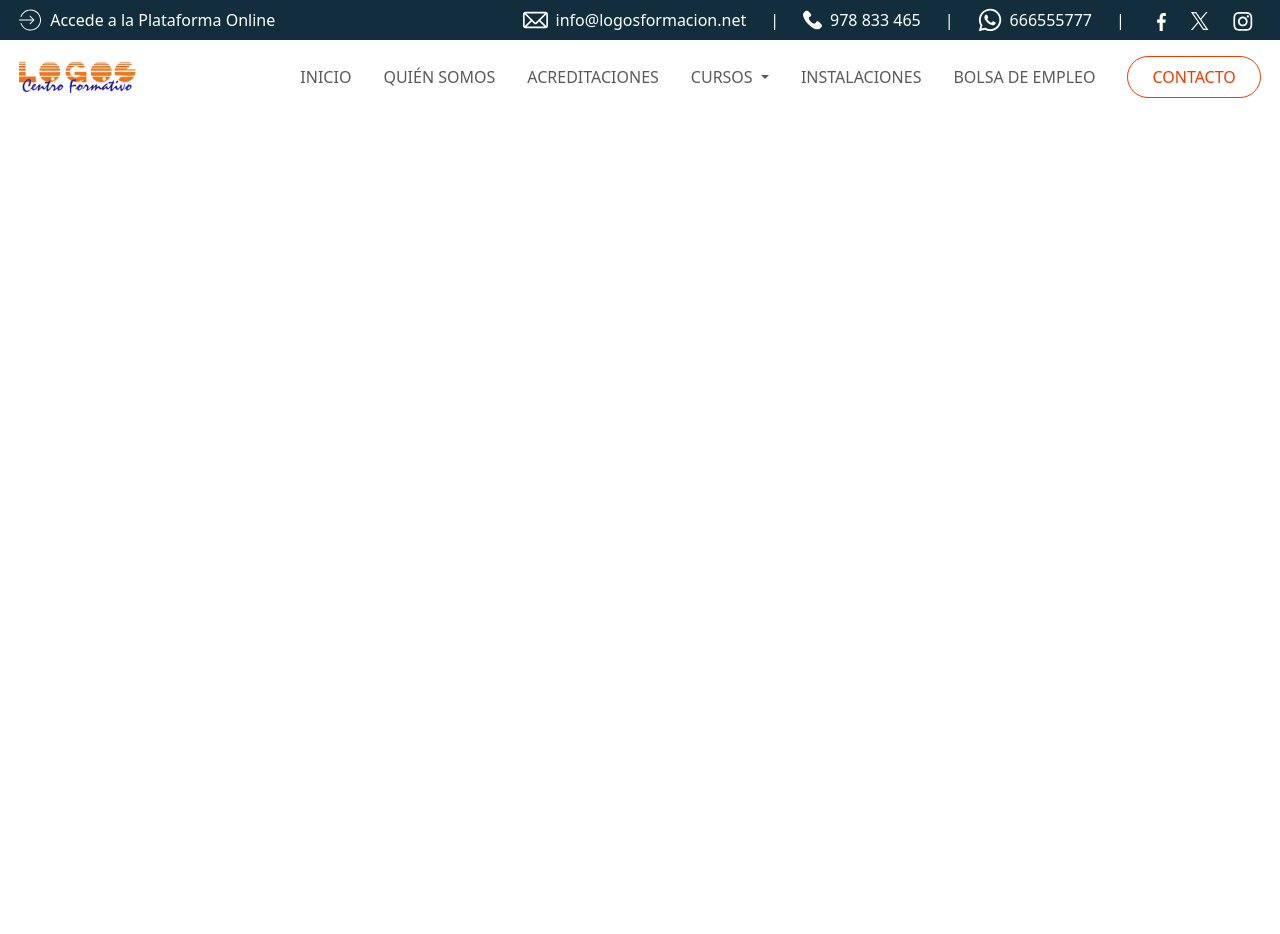
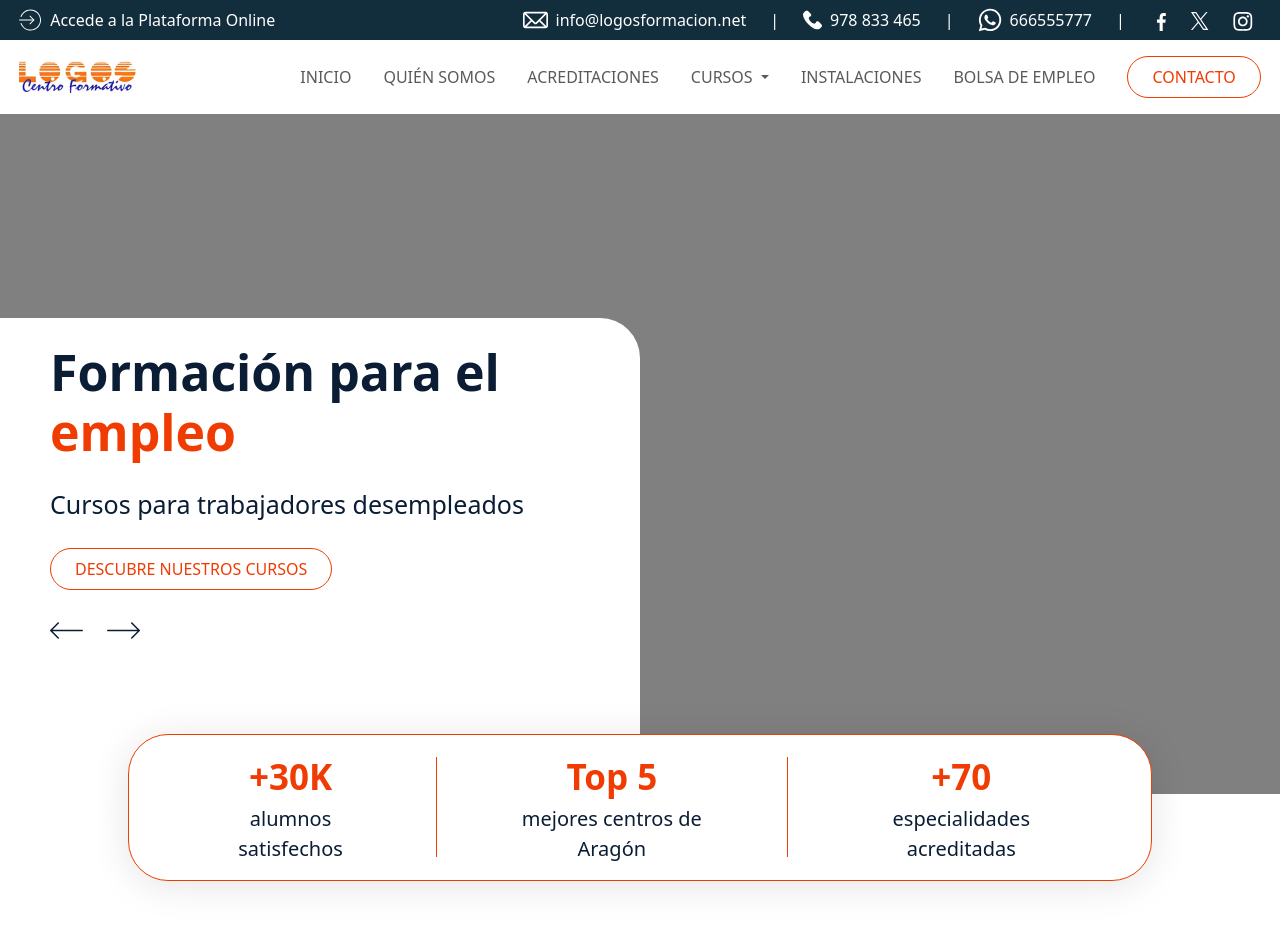
Before and after one commit to salvadormemorandum/centroformativo, a plain HTML site: page index.html in a window 1280 px wide. Before the commit the page ends 800 px from the top, so only its background shows below. Drawn offline with nearby package versions, Linux system fonts and the light colour scheme.

Commit message:
carousel de cabecera y bloque de datos

```diff
--- a/index.css
+++ b/index.css
@@ -1,6 +1,7 @@
 :root {
     --dark-blue: #122E3C;
     --color-principal: #F03C02;
+    --color-texto: #0A1D35;
 }
 
 * {
@@ -12,6 +13,7 @@
 html,
 body {
     min-height: 100vh;
+    color: var(--color-texto) !important;
 }
 
 /* Layout */
@@ -37,8 +39,28 @@ button.cta,
 a.cta {
     border-radius: 40px;
     border: 1px solid var(--color-principal);
-    color: var(--color-principal);
+    color: var(--color-principal) !important;
     padding: .5rem 1.5rem;
+    font-size: 16px;
+    font-weight: 500;
+}
+
+.cta:hover,
+button.cta:hover,
+a.cta:hover {
+    border: 1px solid var(--color-principal);
+    color: #fff !important;
+    background-color: var(--color-principal);
+}
+
+/* Textos */
+.texto-resaltado {
+    color: var(--color-principal) !important;
+}
+
+.tituloH1 {
+    font-size: 50px;
+    font-weight: 700;
 }
 
 /* Header */
@@ -64,3 +86,69 @@ header nav.menu-contacto ul.navbar-nav li.nav-item:last-of-type:after {
 header nav.menu-principal {
     padding: 1rem 0;
 }
+
+/* Cabecera */
+section.cabecera {
+    background: grey;
+    min-height: 85vh;
+    position: relative;
+}
+
+section.cabecera .cabecera_info {
+    bottom: 0;
+    left: 0;
+    width: 50%;
+    height: 70%;
+    background-color: #fff;
+    border-top-right-radius: 40px;
+    padding-right: 50px;
+    padding-left: 50px;
+}
+
+section.cabecera .cabecera_info .subtitulo {
+    font-size: 25px;
+    font-weight: 400;
+}
+
+/* Datos */
+section.datos {
+    height: 200px;
+}
+
+section.datos .datos_contenedor {
+    border: 1px solid var(--color-principal);
+    border-radius: 40px;
+    background-color: #fff;
+    box-shadow: 0px 4px 38px 0px rgba(0, 0, 0, 0.11);
+    width: 80%;
+    margin: 0 auto;
+    max-width: fit-content;
+    margin-top: -60px;
+    z-index: 2;
+    position: relative;
+}
+
+section.datos .datos_contenedor .datos_item::after {
+    content: " ";
+    width: 1px;
+    height: 100px;
+    background-color: var(--color-principal);
+}
+
+section.datos .datos_contenedor .datos_item:last-of-type:after {
+    content: unset;
+}
+
+section.datos .datos_contenedor .datos_item>section {
+    padding: 0 60px;
+}
+
+section.datos .datos_contenedor .datos_item>section .titulo {
+    font-size: 35px;
+    font-weight: 700;
+}
+
+section.datos .datos_contenedor .datos_item>section .descripcion {
+    font-size: 20px;
+    font-weight: 300;
+}
--- a/index.html
+++ b/index.html
@@ -161,7 +161,65 @@
         </nav>
     </header>
     <section class="cabecera">
-
+        <section class="cabecera_info position-absolute py-4">
+            <h1 class="tituloH1 mb-4">Formación para el <span class="texto-resaltado">empleo</span></h1>
+            <p class="subtitulo mb-4">Cursos para trabajadores desempleados</p>
+            <button class="btn-unstyled cta mb-4">DESCUBRE NUESTROS CURSOS</button>
+            <section class="controles-carousel d-flex gap-4 align-items-center">
+                <button class="btn-unstyled">
+                    <svg width="33" height="33" viewBox="0 0 33 33" fill="none" xmlns="http://www.w3.org/2000/svg">
+                        <g clip-path="url(#clip0_18_179)">
+                            <path
+                                d="M0.218105 15.9713L7.71793 8.4714C7.98734 8.15681 8.46081 8.12013 8.7754 8.38961C9.08998 8.65902 9.12666 9.13248 8.85719 9.44707C8.83205 9.4764 8.80472 9.50379 8.7754 9.52886L2.55803 15.7538H32.25C32.6642 15.7538 33 16.0896 33 16.5038C33 16.918 32.6642 17.2538 32.25 17.2538H2.55803L8.7754 23.4711C9.08998 23.7405 9.12666 24.214 8.85719 24.5286C8.58771 24.8432 8.11431 24.8798 7.79972 24.6104C7.7704 24.5852 7.743 24.5579 7.71793 24.5286L0.21804 17.0287C-0.0727043 16.7363 -0.0727005 16.2638 0.218105 15.9713Z"
+                                fill="#0A1D35" />
+                        </g>
+                        <defs>
+                            <clipPath id="clip0_18_179">
+                                <rect width="33" height="33" fill="white" transform="matrix(-1 0 0 1 33 0)" />
+                            </clipPath>
+                        </defs>
+                    </svg>
+                </button>
+                <button class="btn-unstyled">
+                    <svg width="33" height="33" viewBox="0 0 33 33" fill="none" xmlns="http://www.w3.org/2000/svg">
+                        <g clip-path="url(#clip0_18_175)">
+                            <path
+                                d="M32.7819 15.9713L25.2821 8.4714C25.0127 8.15681 24.5392 8.12013 24.2246 8.38961C23.91 8.65902 23.8733 9.13248 24.1428 9.44707C24.1679 9.4764 24.1953 9.50379 24.2246 9.52886L30.442 15.7538H0.749963C0.335795 15.7538 0 16.0896 0 16.5038C0 16.918 0.335795 17.2538 0.749963 17.2538H30.442L24.2246 23.4711C23.91 23.7405 23.8733 24.214 24.1428 24.5286C24.4123 24.8432 24.8857 24.8798 25.2003 24.6104C25.2296 24.5852 25.257 24.5579 25.2821 24.5286L32.782 17.0287C33.0727 16.7363 33.0727 16.2638 32.7819 15.9713Z"
+                                fill="#0A1D35" />
+                        </g>
+                        <defs>
+                            <clipPath id="clip0_18_175">
+                                <rect width="33" height="33" fill="white" />
+                            </clipPath>
+                        </defs>
+                    </svg>
+                </button>
+            </section>
+        </section>
+    </section>
+    <section class="datos">
+        <section class="datos_contenedor p-3">
+            <ul class="list-unstyled d-flex justify-content-center align-items-center mb-0">
+                <li class="datos_item d-flex align-items-center">
+                    <section class="d-flex flex-column justify-content-center align-items-center">
+                        <p class="titulo texto-resaltado text-center mb-0">+30K</p>
+                        <p class="descripcion text-center mb-0">alumnos satisfechos</p>
+                    </section>
+                </li>
+                <li class="datos_item d-flex align-items-center">
+                    <section class="d-flex flex-column justify-content-center align-items-center">
+                        <p class="titulo texto-resaltado text-center mb-0">Top 5</p>
+                        <p class="descripcion text-center mb-0">mejores centros de Aragón</p>
+                    </section>
+                </li>
+                <li class="datos_item d-flex align-items-center">
+                    <section class="d-flex flex-column justify-content-center align-items-center">
+                        <p class="titulo texto-resaltado text-center mb-0">+70</p>
+                        <p class="descripcion text-center mb-0">especialidades acreditadas</p>
+                    </section>
+                </li>
+            </ul>
+        </section>
     </section>
     <script src="https://cdn.jsdelivr.net/npm/bootstrap@5.3.2/dist/js/bootstrap.bundle.min.js"
         integrity="sha384-C6RzsynM9kWDrMNeT87bh95OGNyZPhcTNXj1NW7RuBCsyN/o0jlpcV8Qyq46cDfL"
```
